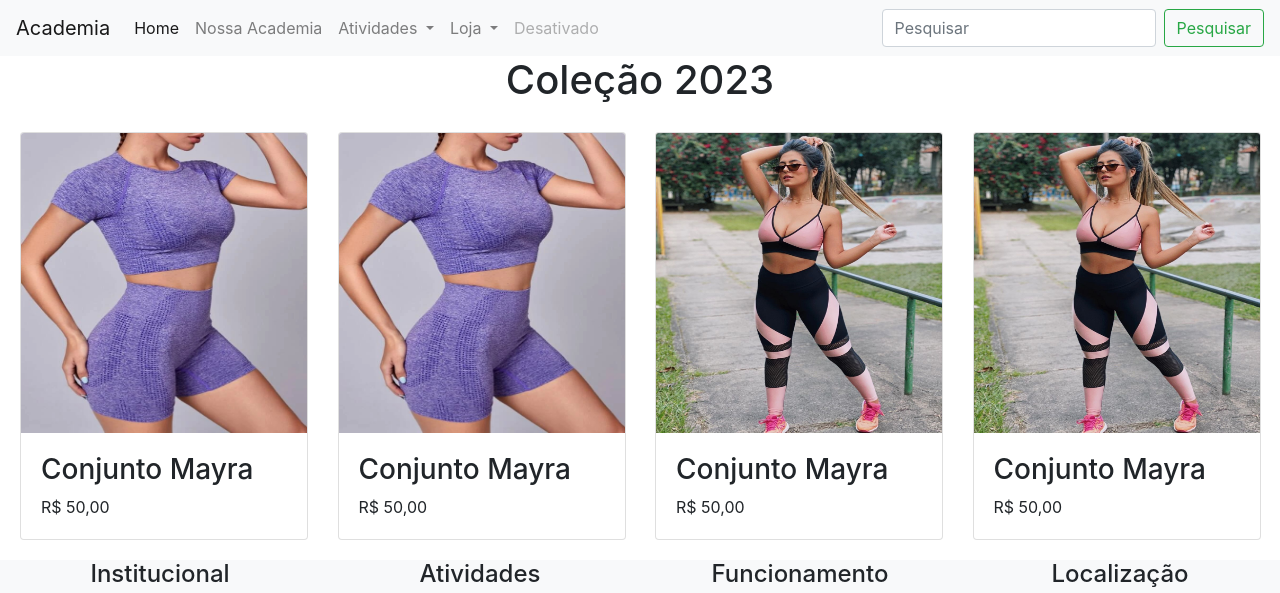
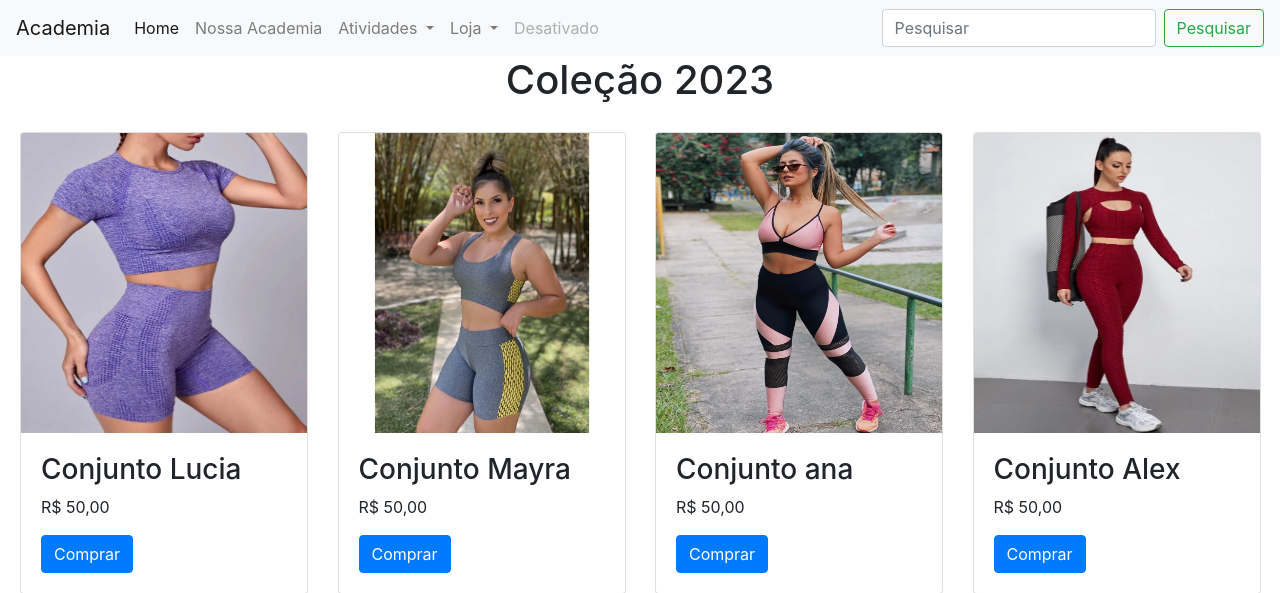
Before and after one commit to villalobos1727/academiayexi, a PHP site: page /roupas.php in a window 1280 px wide. Shown: the top 593 px of the page. Run offline with PHP 8.4, Linux system fonts and the light colour scheme.

Commit message:
Add files via upload

```diff
--- a/aula/roupas.php
+++ b/aula/roupas.php
@@ -22,19 +22,26 @@
                 <div class="card" style="width: 18rem;">
                      <img class="card-img-top" src="imagens/roupa1.jpg" alt="Imagem de capa do card">
                      <div class="card-body">
-                        <h3 class="card-text">Conjunto Mayra</h3>
+                        <h3 class="card-text">Conjunto Lucia</h3>
                         <p class="card-text">R$ 50,00</p>
-
+                        <!-- Botão para acionar modal -->
+                        <button type="button" class="btn btn-primary" data-toggle="modal" data-target="#lucia">
+                            Comprar
+                            </button>
                     </div>
                 </div>
             </div>
 
             <div class="col-md-3">
                 <div class="card" style="width: 18rem;">
-                     <img class="card-img-top" src="imagens/roupa1.jpg" alt="Imagem de capa do card">
+                     <img class="card-img-top" src="imagens/roupa2.jpg" alt="Imagem de capa do card">
                      <div class="card-body">
                         <h3 class="card-text">Conjunto Mayra</h3>
                         <p class="card-text">R$ 50,00</p>
+                        <!-- Botão para acionar modal -->
+                        <button type="button" class="btn btn-primary" data-toggle="modal" data-target="#mayra">
+                            Comprar
+                            </button>
                     </div>
                 </div>
             </div>
@@ -43,18 +50,26 @@
             <div class="card" style="width: 18rem;">
                      <img class="card-img-top" src="imagens/roupa3.jpg" alt="Imagem de capa do card">
                      <div class="card-body">
-                     <h3 class="card-text">Conjunto Mayra</h3>
+                     <h3 class="card-text">Conjunto ana</h3>
                         <p class="card-text">R$ 50,00</p>
+                        <!-- Botão para acionar modal -->
+                        <button type="button" class="btn btn-primary" data-toggle="modal" data-target="#ana">
+                            Comprar
+                            </button>
                     </div>
                 </div>
             </div>
 
             <div class="col-md-3">
             <div class="card" style="width: 18rem;">
-                     <img class="card-img-top" src="imagens/roupa3.jpg" alt="Imagem de capa do card">
+                     <img class="card-img-top" src="imagens/roupa4.webp" alt="Imagem de capa do card">
                      <div class="card-body">
-                        <h3 class="card-text">Conjunto Mayra</h3>
+                        <h3 class="card-text">Conjunto Alex</h3>
                         <p class="card-text">R$ 50,00</p>
+                        <!-- Botão para acionar modal -->
+                        <button type="button" class="btn btn-primary" data-toggle="modal" data-target="#alex">
+                            Comprar
+                            </button>
                     </div>
                 </div>
             </div>
@@ -62,6 +77,101 @@
         </div>
     </div>
 
+    <!-- Modal -->
+<div class="modal fade" id="lucia" tabindex="-1" role="dialog" aria-labelledby="exampleModalLabel" aria-hidden="true">
+  <div class="modal-dialog" role="document">
+    <div class="modal-content">
+      <div class="modal-header">
+        <h5 class="modal-title" id="exampleModalLabel">Conjunto Lucia</h5>
+        <button type="button" class="close" data-dismiss="modal" aria-label="Fechar">
+          <span aria-hidden="true">&times;</span>
+        </button>
+      </div>
+      <div class="modal-body">
+
+            <img class="img-fluid" src="imagens/roupa1.jpg">
+            <p>conjunto confeccionado em tecido elástico, confortável para se exercitar na cor roxa.
+      </div>
+      <div class="modal-footer">
+        <button type="button" class="btn btn-secondary" data-dismiss="modal">Fechar</button>
+        <button type="button" class="btn btn-primary">Adicionar ao Carrinho</button>
+      </div>
+    </div>
+  </div>
+</div>
+
+ <!-- Modal -->
+ <div class="modal fade" id="mayra" tabindex="-1" role="dialog" aria-labelledby="exampleModalLabel" aria-hidden="true">
+  <div class="modal-dialog" role="document">
+    <div class="modal-content">
+      <div class="modal-header">
+        <h5 class="modal-title" id="exampleModalLabel">Conjunto maira</h5>
+        <button type="button" class="close" data-dismiss="modal" aria-label="Fechar">
+          <span aria-hidden="true">&times;</span>
+        </button>
+      </div>
+      <div class="modal-body">
+
+            <img class="img-fluid" src="imagens/roupa2.jpg">
+            <p>conjunto confeccionado em tecido elástico, confortável para se exercitar na cor cinza e amarelo.
+      </div>
+      <div class="modal-footer">
+        <button type="button" class="btn btn-secondary" data-dismiss="modal">Fechar</button>
+        <button type="button" class="btn btn-primary">Adicionar ao Carrinho</button>
+      </div>
+    </div>
+  </div>
+</div>
+
+ <!-- Modal -->
+ <div class="modal fade" id="ana" tabindex="-1" role="dialog" aria-labelledby="exampleModalLabel" aria-hidden="true">
+  <div class="modal-dialog" role="document">
+    <div class="modal-content">
+      <div class="modal-header">
+        <h5 class="modal-title" id="exampleModalLabel">Conjunto Ana</h5>
+        <button type="button" class="close" data-dismiss="modal" aria-label="Fechar">
+          <span aria-hidden="true">&times;</span>
+        </button>
+      </div>
+      <div class="modal-body">
+
+            <img class="img-fluid" src="imagens/roupa3.jpg">
+            <p>conjunto confeccionado em tecido elástico, confortável para se exercitar na cor Preto e bronzeado.
+      </div>
+      <div class="modal-footer">
+        <button type="button" class="btn btn-secondary" data-dismiss="modal">Fechar</button>
+        <button type="button" class="btn btn-primary">Adicionar ao Carrinho</button>
+      </div>
+    </div>
+  </div>
+</div>
+
+<!-- Modal -->
+<div class="modal fade" id="alex" tabindex="-1" role="dialog" aria-labelledby="exampleModalLabel" aria-hidden="true">
+  <div class="modal-dialog" role="document">
+    <div class="modal-content">
+      <div class="modal-header">
+        <h5 class="modal-title" id="exampleModalLabel">Conjunto Alex</h5>
+        <button type="button" class="close" data-dismiss="modal" aria-label="Fechar">
+          <span aria-hidden="true">&times;</span>
+        </button>
+      </div>
+      <div class="modal-body">
+
+            <img class="img-fluid" src="imagens/roupa4.webp">
+            <p>conjunto confeccionado em tecido elástico, confortável para se exercitar na cor Vermelho.
+      </div>
+      <div class="modal-footer">
+        <button type="button" class="btn btn-secondary" data-dismiss="modal">Fechar</button>
+        <button type="button" class="btn btn-primary">Adicionar ao Carrinho</button>
+      </div>
+    </div>
+  </div>
+</div>
+
+
+
+
 
 
     <?php
```
Also changed, not shown: aula/acessorios.php (added, +69 -0 lines), aula/mochilas.php (+30 -30 lines), aula/suplumentos.php (added, +34 -0 lines), aula/imagens/acesso1.webp (added), aula/imagens/acesso2.webp (added), aula/imagens/acesso3.webp (added), aula/imagens/acesso4.webp (added), aula/imagens/roupa4.webp (added), aula/imagens/suple1.png (added), aula/imagens/suple2.png (added), aula/imagens/suple3.png (added), aula/imagens/suple4.png (added).
